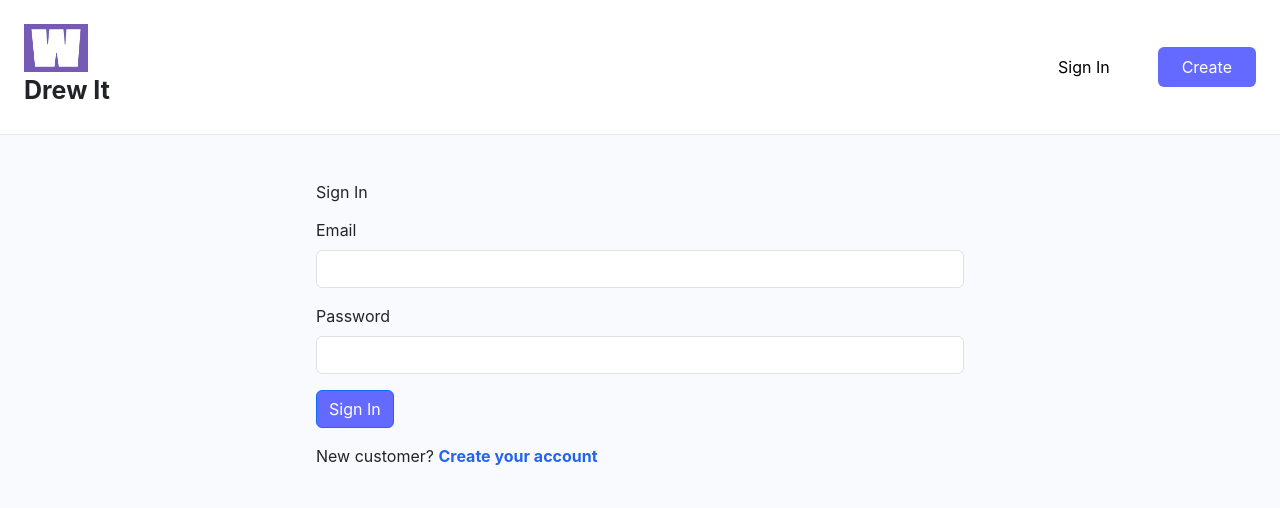
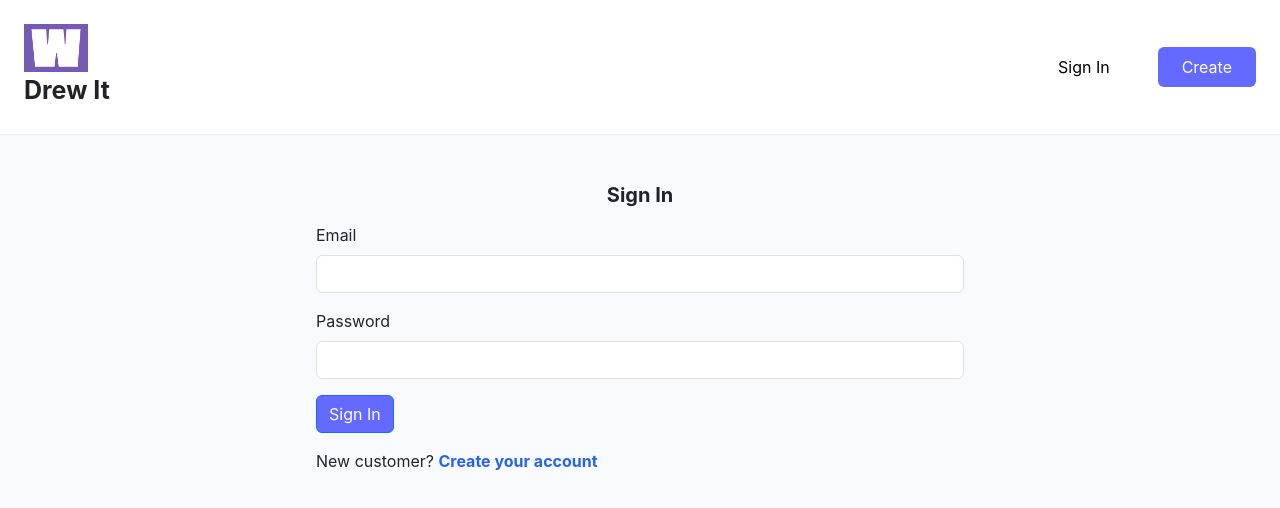
Before and after one commit to 4minuterobotics/MERN-AI-image-generator, a React (Vite) app in the folder client/: page /signin in a window 1280 px wide. Shown: the top 508 px of the page. Built offline with nearby package versions, Linux system fonts and the light colour scheme; a web font is replaced by a local one.

Commit message:
edited sign in page title

```diff
--- a/client/src/pages/SignIn.jsx
+++ b/client/src/pages/SignIn.jsx
@@ -79,7 +79,7 @@ const SignIn = () => {
       <Helmet> <title>Sign In</title> </Helmet>
       <PageAnimation>
         <Container className = "max-w-2xl">
-          <h1 className="my-3">Sign In</h1>
+          <h1 className="my-3 font-bold text-[#222328] text-[20px] text-center">Sign In</h1>
           <Form onSubmit={submitHandler}>
             <Form.Group className="mb-3" controlId="email">
               <Form.Label>Email</Form.Label>
```
